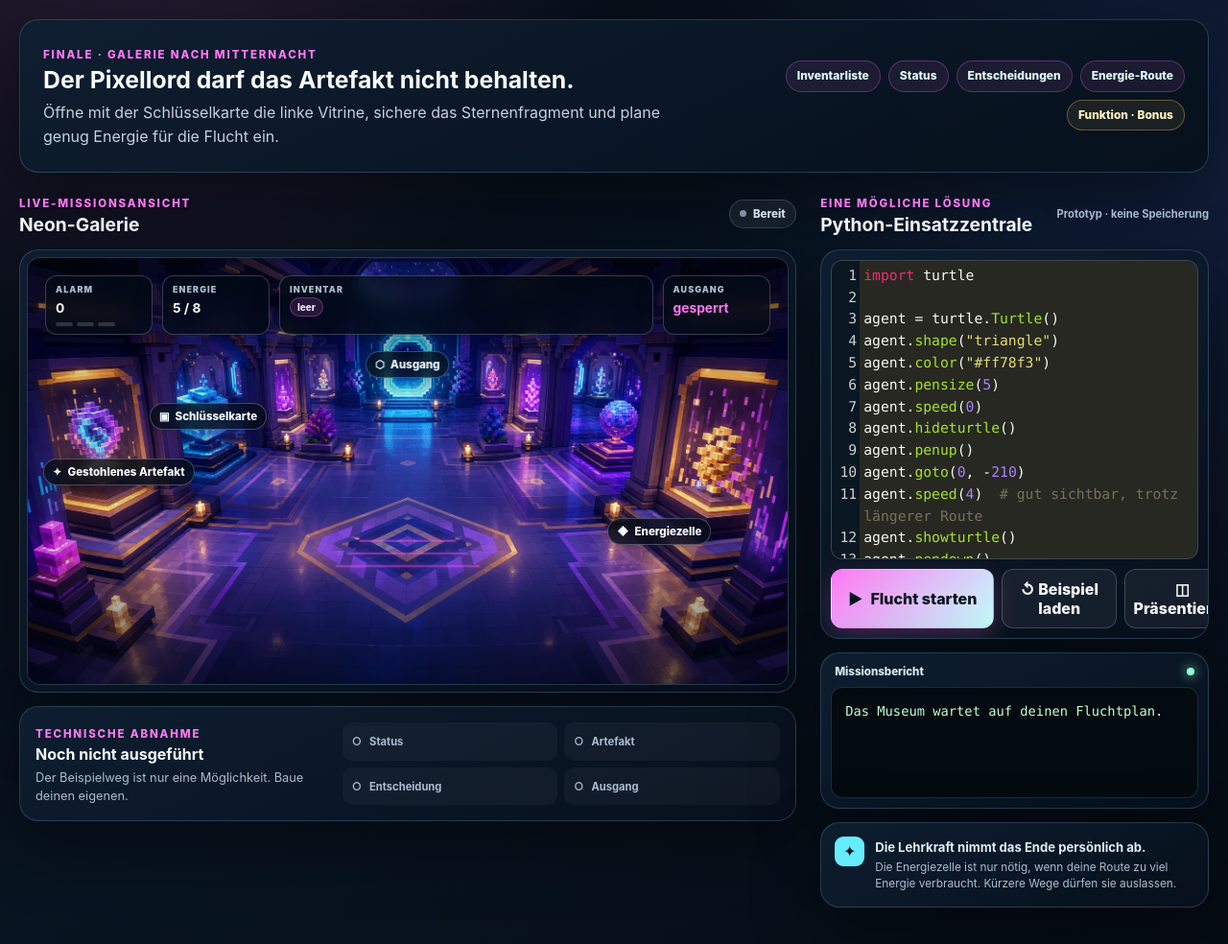
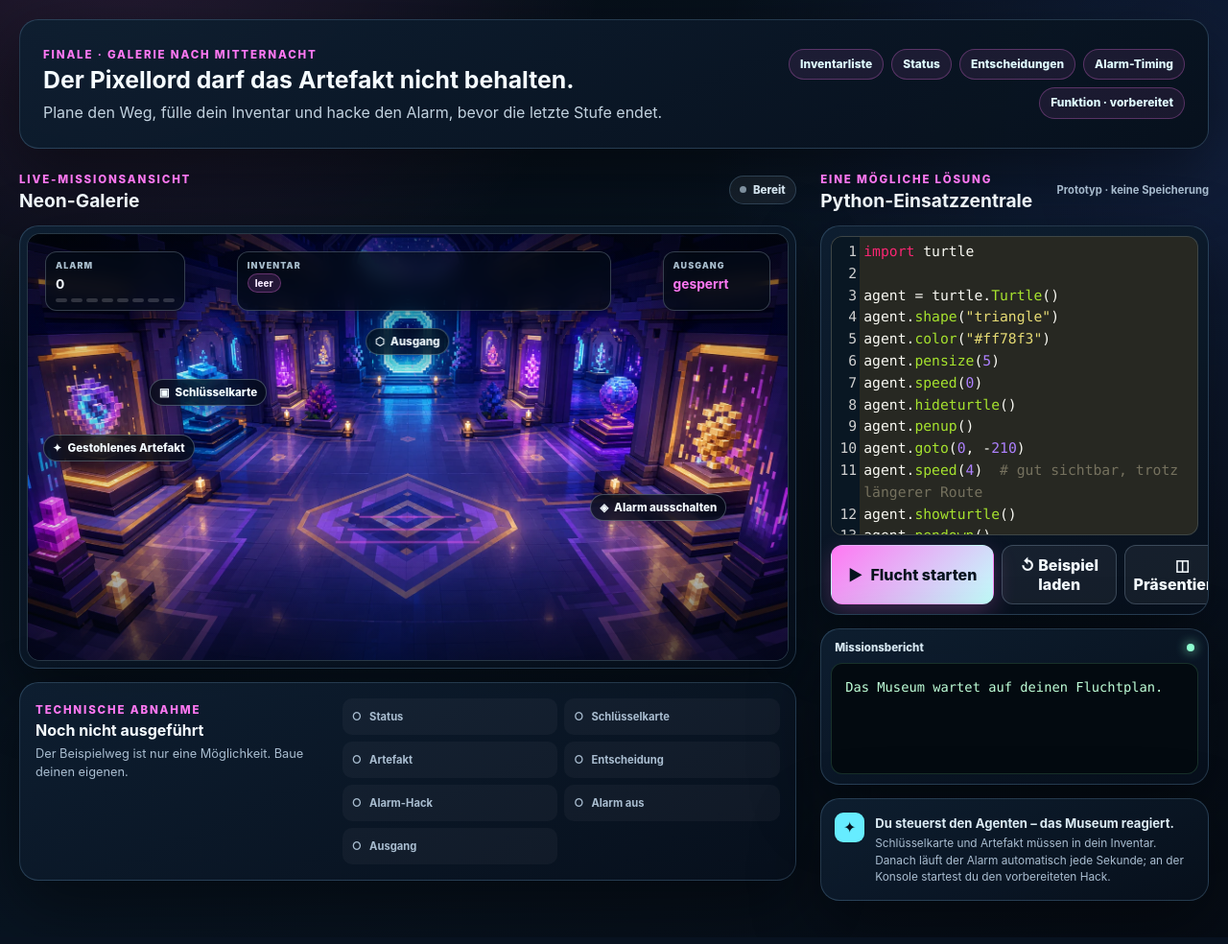
Before and after one commit to nmsboeheimkirchen/learnpython, a PHP site: page /prototypes/pixelmuseum_finale.html in a window 1280 px wide. Shown: the part 111-1095 px from the top of the page at 96% size. Run offline with PHP 8.4, Linux system fonts and the light colour scheme; some libraries are stand-ins or nearby versions.

```diff
--- a/prototypes/finale.css
+++ b/prototypes/finale.css
@@ -1078,9 +1078,37 @@ svg.stage-overlay {
     animation: target-pulse 1.8s ease-out infinite;
 }
 
-.charger-pulse {
+.elevator-pulse {
     fill: rgba(255, 198, 103, 0.08);
     stroke: #ffc667;
+}
+
+.energy-cell-pulse {
+    fill: rgba(119, 248, 255, 0.12);
+    stroke: #77f8ff;
+}
+
+.pico-energy-cell-graphic {
+    opacity: 1;
+    transition: opacity 300ms ease, filter 300ms ease;
+}
+
+.pico-energy-cell-graphic rect:first-child {
+    fill: rgba(9, 42, 62, 0.95);
+    stroke: #8bfbff;
+    stroke-width: 2;
+}
+
+.pico-energy-cell-graphic .energy-cell-cap {
+    fill: #d5ffff;
+    stroke: #55f6ff;
+    stroke-width: 1.5;
+}
+
+.pico-energy-cell-graphic path {
+    fill: #ffe083;
+    stroke: #fff3b7;
+    stroke-width: 1;
 }
 
 .stage-label {
@@ -1103,11 +1131,31 @@ svg.stage-overlay {
 }
 
 .elevator-label { top: 38%; left: 3%; }
+.pico-cell-label { top: 67%; left: 3%; }
 .beacon-label { top: 41%; right: 7%; }
 .keycard-label { top: 34%; left: 16%; }
 .artifact-label { top: 47%; left: 2%; }
-.cell-label { top: 61%; right: 10%; }
+.alarm-console-label { top: 61%; right: 8%; }
 .portal-label { top: 22%; left: 50%; transform: translateX(-50%); }
+
+.energy-cell-collected .pico-energy-cell-graphic {
+    opacity: 0.22;
+    filter: saturate(0.35);
+}
+
+.energy-cell-collected .energy-cell-pulse {
+    stroke: var(--success);
+}
+
+.energy-cell-collected .pico-cell-label {
+    color: var(--success);
+    border-color: rgba(118, 245, 167, 0.45);
+}
+
+.energy-depleted #energy-fill {
+    background: linear-gradient(90deg, #ff756b, var(--danger));
+    box-shadow: 0 0 12px var(--danger);
+}
 
 .museum-scene-recovered {
     opacity: 0;
@@ -1214,7 +1262,6 @@ svg.stage-overlay {
 
 .museum-hud { align-items: stretch; }
 .alarm-block,
-.energy-block,
 .exit-block { flex: 0 0 auto; }
 .inventory-block { flex: 1 1 240px; max-width: 390px; }
 
@@ -1225,17 +1272,38 @@ svg.stage-overlay {
 }
 
 .alarm-dots i {
-    width: 18px;
+    width: 12px;
     height: 4px;
     background: rgba(255, 255, 255, 0.17);
     border-radius: 999px;
 }
 
-.alarm-dots[data-level="1"] i:nth-child(-n + 1),
-.alarm-dots[data-level="2"] i:nth-child(-n + 2),
-.alarm-dots[data-level="3"] i:nth-child(-n + 3) {
+.alarm-dots i.is-active {
     background: var(--danger);
     box-shadow: 0 0 9px var(--danger);
+}
+
+.alarm-active .alarm-block {
+    border-color: rgba(255, 82, 102, 0.62);
+    box-shadow: 0 0 24px rgba(255, 82, 102, 0.25);
+}
+
+.alarm-disabled .alarm-console-label {
+    color: var(--success);
+    border-color: rgba(118, 245, 167, 0.5);
+}
+
+.alarm-failed .alarm-block,
+.alarm-failed .alarm-console-label {
+    color: #fff;
+    background: rgba(102, 7, 24, 0.9);
+    border-color: var(--danger);
+    box-shadow: 0 0 28px rgba(255, 82, 102, 0.45);
+}
+
+.artifact-secured .artifact-label {
+    color: var(--success);
+    border-color: rgba(118, 245, 167, 0.5);
 }
 
 .inventory-items {
--- a/prototypes/pixelmuseum_finale.html
+++ b/prototypes/pixelmuseum_finale.html
@@ -29,14 +29,14 @@
             <div>
                 <span class="eyebrow">Finale · Galerie nach Mitternacht</span>
                 <h2 id="museum-briefing-title">Der Pixellord darf das Artefakt nicht behalten.</h2>
-                <p>Öffne mit der Schlüsselkarte die linke Vitrine, sichere das Sternenfragment und plane genug Energie für die Flucht ein.</p>
+                <p>Plane den Weg, fülle dein Inventar und hacke den Alarm, bevor die letzte Stufe endet.</p>
             </div>
             <ul class="concept-strip" aria-label="Python-Ziele">
                 <li>Inventarliste</li>
                 <li>Status</li>
                 <li>Entscheidungen</li>
-                <li>Energie-Route</li>
-                <li class="bonus-chip">Funktion · Bonus</li>
+                <li>Alarm-Timing</li>
+                <li>Funktion · vorbereitet</li>
             </ul>
         </section>
 
@@ -51,7 +51,7 @@
                 </div>
 
                 <div class="game-shell">
-                    <div class="game-stage" id="game-stage" aria-label="Nächtliches Pixelmuseum mit gestohlenem Artefakt, Energiezelle und leuchtendem Ausgang">
+                    <div class="game-stage" id="game-stage" aria-label="Nächtliches Pixelmuseum mit gestohlenem Artefakt, Alarmstation und leuchtendem Ausgang">
                         <img class="scene-image museum-scene-intact" src="../assets/images/finales/pixel-museum.webp" alt="" fetchpriority="high">
                         <img class="scene-image museum-scene-recovered" src="../assets/images/finales/pixel-museum-recovered.webp" alt="">
                         <div class="scene-shade" aria-hidden="true"></div>
@@ -71,21 +71,20 @@
                             <g class="route-nodes">
                                 <circle cx="230" cy="210" r="18"></circle>
                                 <circle cx="90" cy="225" r="18"></circle>
-                                <circle cx="710" cy="350" r="18"></circle>
+                                <circle cx="730" cy="330" r="18"></circle>
                                 <circle cx="480" cy="155" r="24"></circle>
                             </g>
                         </svg>
 
                         <div id="museum-turtle" class="turtle-target" aria-hidden="true"></div>
 
-                        <div class="stage-label keycard-label"><span aria-hidden="true">▣</span> Schlüsselkarte</div>
-                        <div class="stage-label artifact-label"><span aria-hidden="true">✦</span> Gestohlenes Artefakt</div>
-                        <div class="stage-label cell-label"><span aria-hidden="true">◆</span> Energiezelle</div>
+                        <div id="keycard-label" class="stage-label keycard-label"><span aria-hidden="true">▣</span> Schlüsselkarte</div>
+                        <div id="artifact-label" class="stage-label artifact-label"><span aria-hidden="true">✦</span> Gestohlenes Artefakt</div>
+                        <div id="alarm-console-label" class="stage-label alarm-console-label"><span aria-hidden="true">◈</span> Alarm ausschalten</div>
                         <div class="stage-label portal-label"><span aria-hidden="true">⬡</span> Ausgang</div>
 
                         <div class="stage-hud museum-hud" aria-label="Museumsstatus">
-                            <div class="alarm-block"><small>Alarm</small><strong id="alarm-value">0</strong><div class="alarm-dots" id="alarm-dots"><i></i><i></i><i></i></div></div>
-                            <div class="energy-block"><small>Energie</small><strong id="museum-energy">5 / 8</strong></div>
+                            <div class="alarm-block"><small>Alarm</small><strong id="alarm-value">0</strong><div class="alarm-dots" id="alarm-dots"><i></i><i></i><i></i><i></i><i></i><i></i><i></i><i></i></div></div>
                             <div class="inventory-block"><small>Inventar</small><div id="inventory-items" class="inventory-items"><span>leer</span></div></div>
                             <div class="exit-block"><small>Ausgang</small><strong id="exit-state">gesperrt</strong></div>
                         </div>
@@ -100,8 +99,11 @@
                     </div>
                     <ul id="checks-list" class="checks-list" aria-label="Prüfergebnisse">
                         <li><span aria-hidden="true">○</span> Status</li>
+                        <li><span aria-hidden="true">○</span> Schlüsselkarte</li>
                         <li><span aria-hidden="true">○</span> Artefakt</li>
                         <li><span aria-hidden="true">○</span> Entscheidung</li>
+                        <li><span aria-hidden="true">○</span> Alarm-Hack</li>
+                        <li><span aria-hidden="true">○</span> Alarm aus</li>
                         <li><span aria-hidden="true">○</span> Ausgang</li>
                     </ul>
                 </div>
@@ -134,12 +136,15 @@ agent.pendown()
 
 turtle.Screen().delay(30)
 
-status = {"alarm": 0, "energie": 5, "ausgang": "gesperrt"}
+status = {"auftrag": "Artefakt retten", "ausgang": "gesperrt"}
 inventar = []
 
 def gehe_zu(x, y):
     agent.goto(x, y)
-    status["energie"] = status["energie"] - 1
+
+def alarm_hacken(code):
+    # Das Museum prüft Code, Ort und Zeitpunkt automatisch.
+    print("ALARM_HACK|" + code)
 
 gehe_zu(-250, 60)
 agent.dot(16, "#ffd56b")
@@ -150,25 +155,18 @@ if "Schlüsselkarte" in inventar:
     gehe_zu(-390, 45)
     agent.dot(18, "#7df9ff")
     inventar.append("Seruianer-Artefakt")
-    print("Artefakt sichergestellt!")
-else:
-    status["alarm"] = status["alarm"] + 1
-
-if status["energie"] &lt;= 3:
-    gehe_zu(250, -60)
-    status["energie"] = status["energie"] + 4
-    inventar.append("Energiezelle")
-    print("Energiezelle geladen!")
 
 if "Seruianer-Artefakt" in inventar:
-    status["ausgang"] = "Portal"
+    gehe_zu(250, -60)
+    agent.dot(18, "#76f5a7")
+    alarm_hacken("SERU-7")
+
+    status["ausgang"] = "erreicht"
     gehe_zu(0, 115)
     agent.dot(20, "#76f5a7")
-    print("Portal entsperrt!")
-else:
-    status["alarm"] = status["alarm"] + 1
+    print("Portal erreicht!")
 
-print("MUSEUM_STATUS|" + str(status["alarm"]) + "|" + str(status["energie"]) + "|" + ",".join(inventar) + "|" + status["ausgang"])
+print("MUSEUM_STATUS|" + ",".join(inventar) + "|" + status["ausgang"])
 print("Fluchtweg gesichert!")</textarea>
 
                     <div class="control-bar" aria-label="Programmaktionen">
@@ -185,7 +183,7 @@ print("Fluchtweg gesichert!")</textarea>
 
                 <aside class="creative-card museum-creative">
                     <span aria-hidden="true">✦</span>
-                    <div><strong>Die Lehrkraft nimmt das Ende persönlich ab.</strong><p>Die Energiezelle ist nur nötig, wenn deine Route zu viel Energie verbraucht. Kürzere Wege dürfen sie auslassen.</p></div>
+                    <div><strong>Du steuerst den Agenten – das Museum reagiert.</strong><p>Schlüsselkarte und Artefakt müssen in dein Inventar. Danach läuft der Alarm automatisch jede Sekunde; an der Konsole startest du den vorbereiteten Hack.</p></div>
                 </aside>
             </section>
         </div>
@@ -202,53 +200,200 @@ print("Fluchtweg gesichert!")</textarea>
             targetId: "museum-turtle",
             runningLabel: "Agent unterwegs",
             defaultCode: document.getElementById("python-editor").value,
+            onRunStart(code) {
+                const lines = code.split(/\r?\n/);
+                this.keycardPickupProgrammed = lines.some(line => (
+                    /^\s*inventar\.append\s*\(\s*["']Schlüsselkarte["']\s*\)/.test(line)
+                ));
+                this.artifactPickupProgrammed = lines.some(line => (
+                    /^\s*inventar\.append\s*\(\s*["']Seruianer-Artefakt["']\s*\)/.test(line)
+                ));
+            },
             onOutput(chunk) {
-                if (chunk.includes("Artefakt sichergestellt!")) {
-                    document.body.classList.add("artifact-secured");
-                }
+                const hack = chunk.match(/ALARM_HACK\|([^\r\n]+)/);
+                if (hack) this.requestAlarmHack(hack[1].trim());
             },
             parseOutput(output) {
                 const line = output.split(/\r?\n/).find(entry => entry.startsWith("MUSEUM_STATUS|"));
                 if (!line) return null;
-                const [, alarm, energy, inventory, exit] = line.split("|");
-                return { alarm: Number(alarm), energy: Number(energy), inventory: inventory ? inventory.split(",") : [], exit };
+                const [, inventory, exit] = line.split("|");
+                return { inventory: inventory ? inventory.split(",") : [], exit };
             },
-            resetHud() {
-                document.getElementById("alarm-value").textContent = "0";
-                document.getElementById("alarm-dots").dataset.level = "0";
-                document.getElementById("museum-energy").textContent = "5 / 8";
-                document.getElementById("inventory-items").innerHTML = "<span>leer</span>";
-                document.getElementById("exit-state").textContent = "gesperrt";
-                document.body.classList.remove("mission-complete", "artifact-secured");
+            renderAlarm(level) {
+                const alarm = Number.isFinite(level) ? Math.max(0, Math.min(this.alarmMax, level)) : 0;
+                this.alarmLevel = alarm;
+                document.getElementById("alarm-value").textContent = String(alarm);
+                [...document.querySelectorAll("#alarm-dots i")].forEach((dot, index) => {
+                    dot.classList.toggle("is-active", index < alarm);
+                });
+                document.body.classList.toggle("alarm-active", alarm > 0 && !this.alarmDisabled);
             },
-            applyHud(data) {
-                const alarm = Number.isFinite(data.alarm) ? Math.max(0, Math.min(3, data.alarm)) : 0;
-                const energy = Number.isFinite(data.energy) ? Math.max(0, Math.min(8, data.energy)) : 0;
-                document.getElementById("alarm-value").textContent = String(alarm);
-                document.getElementById("alarm-dots").dataset.level = String(alarm);
-                document.getElementById("museum-energy").textContent = energy + " / 8";
+            renderInventory() {
                 const inventory = document.getElementById("inventory-items");
                 inventory.textContent = "";
-                (data.inventory.length ? data.inventory : ["leer"]).forEach(item => {
+                (this.runtimeInventory.length ? this.runtimeInventory : ["leer"]).forEach(item => {
                     const chip = document.createElement("span");
                     chip.textContent = item;
                     inventory.appendChild(chip);
                 });
-                document.getElementById("exit-state").textContent = data.exit || "offen";
-                const artifactSecured = data.inventory.includes("Seruianer-Artefakt");
-                document.body.classList.toggle("artifact-secured", artifactSecured);
-                document.body.classList.toggle("mission-complete", artifactSecured && Boolean(data.exit && data.exit !== "gesperrt"));
+            },
+            resetHud() {
+                window.clearInterval(this.alarmTimer);
+                window.clearTimeout(this.hackFinishTimer);
+                this.alarmTimer = null;
+                this.hackFinishTimer = null;
+                this.alarmMax = 8;
+                this.alarmLevel = 0;
+                this.alarmStarted = false;
+                this.alarmDisabled = false;
+                this.alarmFailed = false;
+                this.hackRequested = false;
+                this.hackCodeCorrect = false;
+                this.hackedInFinalWindow = false;
+                this.keycardPickupProgrammed = false;
+                this.artifactPickupProgrammed = false;
+                this.runtimeInventory = [];
+                this.artifactSecured = false;
+                this.atAlarmConsole = false;
+                this.portalReached = false;
+                this.exitUnlocked = false;
+                this.currentPoint = null;
+                this.renderAlarm(0);
+                this.renderInventory();
+                document.getElementById("exit-state").textContent = "gesperrt";
+                document.getElementById("keycard-label").innerHTML = '<span aria-hidden="true">▣</span> Schlüsselkarte';
+                document.getElementById("artifact-label").innerHTML = '<span aria-hidden="true">✦</span> Gestohlenes Artefakt';
+                document.getElementById("alarm-console-label").innerHTML = '<span aria-hidden="true">◈</span> Alarm ausschalten';
+                document.body.classList.remove("mission-complete", "artifact-secured", "alarm-active", "alarm-disabled", "alarm-failed");
+            },
+            collectItem(item) {
+                if (this.runtimeInventory.includes(item)) return;
+                this.runtimeInventory.push(item);
+                this.renderInventory();
+
+                if (item === "Schlüsselkarte") {
+                    document.getElementById("keycard-label").innerHTML = '<span aria-hidden="true">✓</span> Schlüsselkarte genommen';
+                    return;
+                }
+
+                this.artifactSecured = true;
+                document.body.classList.add("artifact-secured");
+                document.getElementById("artifact-label").innerHTML = '<span aria-hidden="true">✓</span> Artefakt sichergestellt';
+                this.startAlarm();
+            },
+            startAlarm() {
+                if (this.alarmStarted) return;
+                this.alarmStarted = true;
+                this.renderAlarm(1);
+                this.alarmTimer = window.setInterval(() => {
+                    if (this.alarmDisabled || this.alarmFailed) return;
+                    const nextLevel = this.alarmLevel + 1;
+                    this.renderAlarm(nextLevel);
+
+                    if (nextLevel === this.alarmMax - 1 && this.hackRequested) {
+                        this.scheduleHackCompletion();
+                    } else if (nextLevel >= this.alarmMax) {
+                        this.failAlarm();
+                    }
+                }, 1000);
+            },
+            requestAlarmHack(code) {
+                const label = document.getElementById("alarm-console-label");
+                if (code !== "SERU-7") {
+                    label.innerHTML = '<span aria-hidden="true">×</span> Hackcode falsch';
+                    return;
+                }
+                if (!this.artifactSecured || !this.atAlarmConsole || this.alarmFailed) {
+                    label.innerHTML = '<span aria-hidden="true">!</span> Hack nicht möglich';
+                    return;
+                }
+
+                this.hackCodeCorrect = true;
+                this.hackRequested = true;
+                label.innerHTML = '<span aria-hidden="true">⌁</span> Hack läuft …';
+                if (this.alarmLevel >= this.alarmMax - 1) this.scheduleHackCompletion();
+            },
+            scheduleHackCompletion() {
+                if (this.hackFinishTimer || this.alarmDisabled || this.alarmFailed) return;
+                window.clearInterval(this.alarmTimer);
+                this.alarmTimer = null;
+                this.hackFinishTimer = window.setTimeout(() => this.finishAlarmHack(), 650);
+            },
+            finishAlarmHack() {
+                this.hackFinishTimer = null;
+                this.alarmDisabled = true;
+                this.hackedInFinalWindow = true;
+                this.renderAlarm(0);
+                document.body.classList.add("alarm-disabled");
+                document.getElementById("alarm-console-label").innerHTML = '<span aria-hidden="true">✓</span> Alarm gehackt';
+                this.updateExitState();
+                window.setTimeout(() => window.finalePrototype?.refresh?.(), 0);
+            },
+            failAlarm() {
+                window.clearInterval(this.alarmTimer);
+                this.alarmTimer = null;
+                this.alarmFailed = true;
+                document.body.classList.add("alarm-failed");
+                document.getElementById("alarm-console-label").innerHTML = '<span aria-hidden="true">×</span> Alarm ausgelöst';
+                document.getElementById("exit-state").textContent = "Alarm!";
+                window.setTimeout(() => window.finalePrototype?.refresh?.(), 0);
+            },
+            updateExitState() {
+                this.exitUnlocked = this.artifactSecured && this.alarmDisabled && this.portalReached;
+                document.getElementById("exit-state").textContent = this.exitUnlocked ? "Portal offen" : "gesperrt";
+                document.body.classList.toggle("mission-complete", this.exitUnlocked);
+            },
+            onTurtleFrame(point) {
+                const keycard = { x: -250, y: 60 };
+                const artifact = { x: -390, y: 45 };
+                const alarmConsole = { x: 250, y: -60 };
+                const portal = { x: 0, y: 115 };
+                const distance = target => Math.hypot(point.x - target.x, point.y - target.y);
+                this.currentPoint = { ...point };
+                this.atAlarmConsole = distance(alarmConsole) <= 22;
+
+                if (distance(keycard) <= 10 && this.keycardPickupProgrammed) {
+                    this.collectItem("Schlüsselkarte");
+                }
+
+                if (distance(artifact) <= 10 && this.artifactPickupProgrammed && !this.artifactSecured) {
+                    if (this.runtimeInventory.includes("Schlüsselkarte")) {
+                        this.collectItem("Seruianer-Artefakt");
+                    } else {
+                        document.getElementById("artifact-label").innerHTML = '<span aria-hidden="true">⌧</span> Schlüsselkarte fehlt';
+                    }
+                }
+
+                if (distance(portal) <= 28) {
+                    this.portalReached = true;
+                    this.updateExitState();
+                }
+
+                if (this.alarmFailed) return { stop: true, reason: "MUSEUM_ALARM_TRIGGERED" };
+            },
+            applyHud() {
+                this.updateExitState();
+            },
+            getAutomaticStop() {
+                if (!this.alarmFailed) return null;
+                return {
+                    title: "Alarm ausgelöst",
+                    status: "Mission gestoppt",
+                    message: "Der Hack kam zu spät. Plane den Weg zur Alarmkonsole neu.",
+                    output: "Das Museum verriegelt automatisch alle Wege."
+                };
             },
             validate(code, output) {
                 const checks = [
                     { label: "Status-Dictionary", passed: /\bstatus\s*=\s*\{/.test(code) },
-                    { label: "Gestohlenes Artefakt gesichert", passed: /Seruianer-Artefakt/.test(output) && /Artefakt sichergestellt!/.test(output) },
+                    { label: "Schlüsselkarte selbst aufgenommen", passed: this.runtimeInventory.includes("Schlüsselkarte") },
+                    { label: "Gestohlenes Artefakt gesichert", passed: this.artifactSecured },
                     { label: "Eigene Entscheidung", passed: /\bif\s+[^\n]+:/.test(code) },
-                    { label: "Energiezelle sinnvoll genutzt", passed: /Energiezelle geladen!/.test(output), optional: true },
-                    { label: "Gültiger Fluchtbericht", passed: /Fluchtweg gesichert!/.test(output) },
-                    { label: "Profi-Bonus: eigene Funktion", passed: /\bdef\s+\w+\s*\(/.test(code), optional: true }
+                    { label: "Hackcode an der Konsole gesendet", passed: this.hackCodeCorrect && this.hackRequested },
+                    { label: "Alarm im letzten Zeitfenster gehackt", passed: this.alarmDisabled && this.hackedInFinalWindow },
+                    { label: "Gültiger Fluchtweg", passed: this.exitUnlocked && /Fluchtweg gesichert!/.test(output) }
                 ];
-                const passed = checks.filter(check => !check.optional).every(check => check.passed);
+                const passed = checks.every(check => check.passed);
                 return {
                     passed,
                     checks,
@@ -257,6 +402,6 @@ print("Fluchtweg gesichert!")</textarea>
             }
         };
     </script>
-    <script src="finale.js"></script>
+    <script src="finale.js?v=museum-physics-v1"></script>
 </body>
 </html>
```
Also changed, not shown: prototypes/finale.js (+62 -1 lines), prototypes/pico_finale.html (+115 -42 lines), tests/runner.test.mjs (+29 -2 lines).
